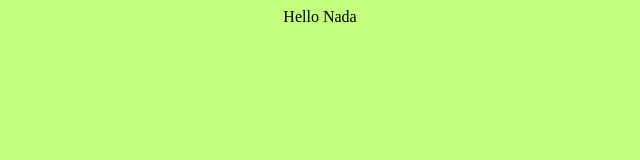
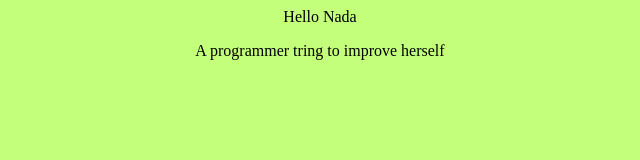
Before and after one commit to nadasalahahmed/learning_git, a plain HTML site: page index.html in a window 1280 px wide. Shown: the whole page, without its empty margins (320-960 px from the left). Drawn offline with Linux system fonts and the light colour scheme.

Commit message:
adding a paragraph

```diff
--- a/index.html
+++ b/index.html
@@ -17,6 +17,7 @@
 <body>
   <center>
     <h>Hello Nada</h>
+    <p>A programmer tring to improve herself</p>
   </center>
 
 
```
